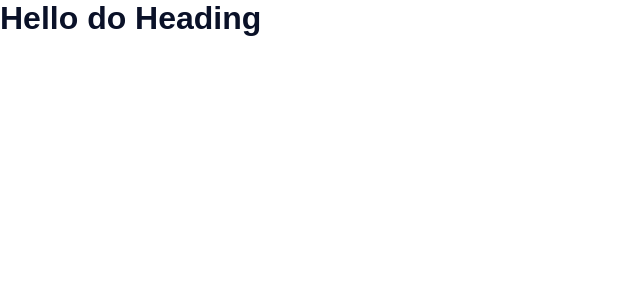
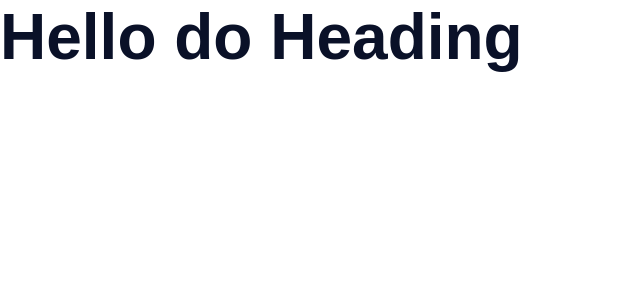
Before and after one commit to abnerfirmino/Landing-Page-Front-End, a React (Vite) app: page / in a window 1280 px wide. Shown: the top 300 px of the page, without its empty margins (0-640 px from the left). Built offline with nearby package versions, Linux system fonts and the light colour scheme.

Commit message:
1 Criando o componente Heading

```diff
--- a/src/components/Heading/index.jsx
+++ b/src/components/Heading/index.jsx
@@ -1,11 +1,24 @@
 import PropTypes from 'prop-types';
 import { Title } from './styles';
 
-export const Heading = ({ children, lightColor = false }) => {
-  return <Title lightColor={lightColor}>{children}</Title>;
+export const Heading = ({
+  children,
+  colordark = true,
+  as = 'h1',
+  size = 'huge',
+  uppercase = false,
+}) => {
+  return (
+    <Title colordark={+colordark} as={as} size={size} uppercase={+uppercase}>
+      {children}
+    </Title>
+  );
 };
 
 Heading.propTypes = {
   children: PropTypes.node.isRequired,
-  lightColor: PropTypes.bool.isRequired,
+  colordark: PropTypes.bool,
+  as: PropTypes.oneOf(['h1', 'h2', 'h3', 'h4', 'h5', 'h6']),
+  size: PropTypes.oneOf(['small', 'medium', 'big', 'huge']),
+  uppercase: PropTypes.bool,
 };
--- a/src/components/Heading/styles.js
+++ b/src/components/Heading/styles.js
@@ -1,7 +1,36 @@
 import styled, { css } from 'styled-components';
 
+// configurando o title size
+const titleSize = {
+  small: (theme) => css`
+    font-size: ${theme.fonts.sizes.medium};`,
+  medium: (theme) => css`
+    font-size: ${theme.fonts.sizes.large};`,
+  big: (theme) => css`
+    font-size: ${theme.fonts.sizes.xlarge};`,
+  huge: (theme) => css`
+    font-size: ${theme.fonts.sizes.xhuge};
+    ${mediaFont(theme)};
+  `,
+};
+
+function mediaFont(theme) {
+  return css`
+    @media screen and ${theme.media.ltMedium} {
+      font-size: ${theme.fonts.sizes.xlarge};
+    }
+  `;
+}
+
+// função do uppercase
+const titleCase = (uppercase) => css`
+  text-transform: ${uppercase ? 'uppercase' : 'none'};
+`;
+
 export const Title = styled.h1`
-  ${({ theme, lightColor }) => css`
-    color: ${lightColor ? theme.colors.white : theme.colors.primaryColor};
+  ${({ theme, colordark, size, uppercase }) => css`
+    color: ${colordark ? theme.colors.primaryColor : theme.colors.white};
+    ${titleSize[size](theme)};
+    ${titleCase(uppercase)};
   `}
 `;
--- a/src/styles/theme.js
+++ b/src/styles/theme.js
@@ -9,5 +9,18 @@
       default: "'Open Sans', sans-serif;",
       secondary: "'Montserrat', sans-serif;",
     },
+    sizes: {
+      xsmall: '0.8rem',
+      small: '1.6rem',
+      medium: '2.4rem',
+      large: '3.2rem',
+      xlarge: '4.0rem',
+      xxlarge: '4.8rem',
+      huge: '5.6rem',
+      xhuge: '6.4rem',
+    },
+  },
+  media: {
+    ltMedium: '(max-width: 768px)',
   },
 };
```
Also changed, not shown: src/components/Heading/stories.jsx (deleted, +0 -33 lines), 1 other file (tests, documents, lock files or other folders).
